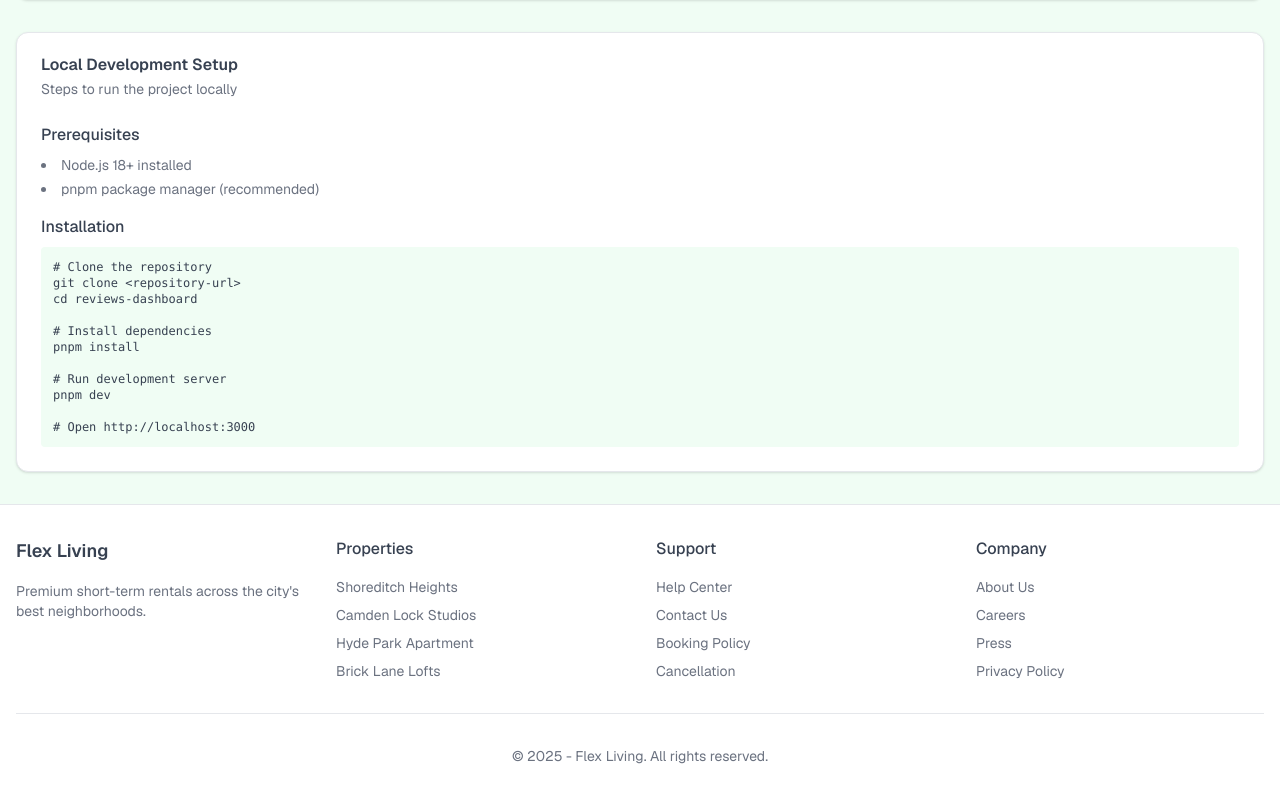
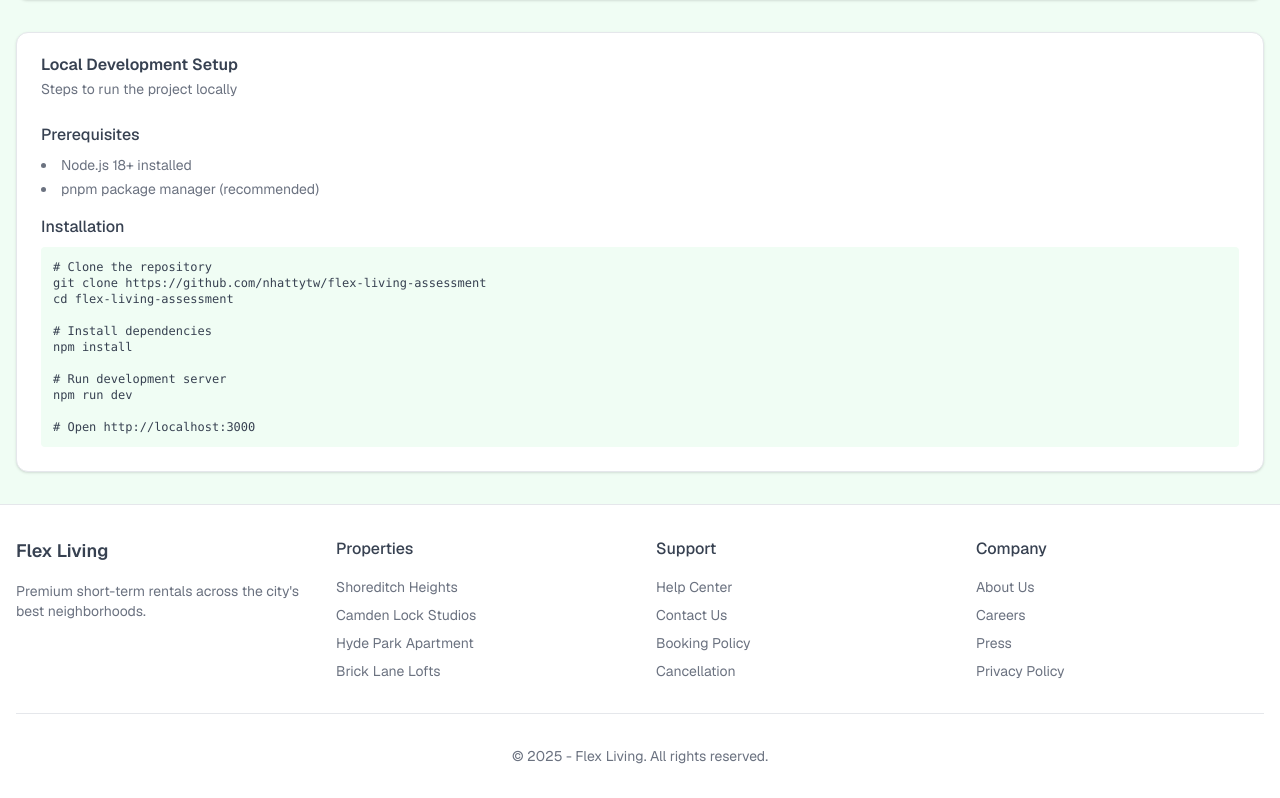
Before and after one commit to nhattytw/flex-living-assessment, a Next.js app: page /docs in a window 1280 px wide. Shown: the part 2153-2951 px from the top of the page. Built offline with nearby package versions, Linux system fonts and the light colour scheme.

Commit message:
Update page.tsx

```diff
--- a/app/docs/page.tsx
+++ b/app/docs/page.tsx
@@ -320,14 +320,14 @@ export default function DocumentationPage() {
                   <h4 className="font-medium mb-2">Installation</h4>
                   <pre className="text-xs bg-muted p-3 rounded overflow-x-auto">
                     {`# Clone the repository
-git clone <repository-url>
-cd reviews-dashboard
+git clone https://github.com/nhattytw/flex-living-assessment
+cd flex-living-assessment
 
 # Install dependencies
-pnpm install
+npm install
 
 # Run development server
-pnpm dev
+npm run dev
 
 # Open http://localhost:3000`}
                   </pre>
```
